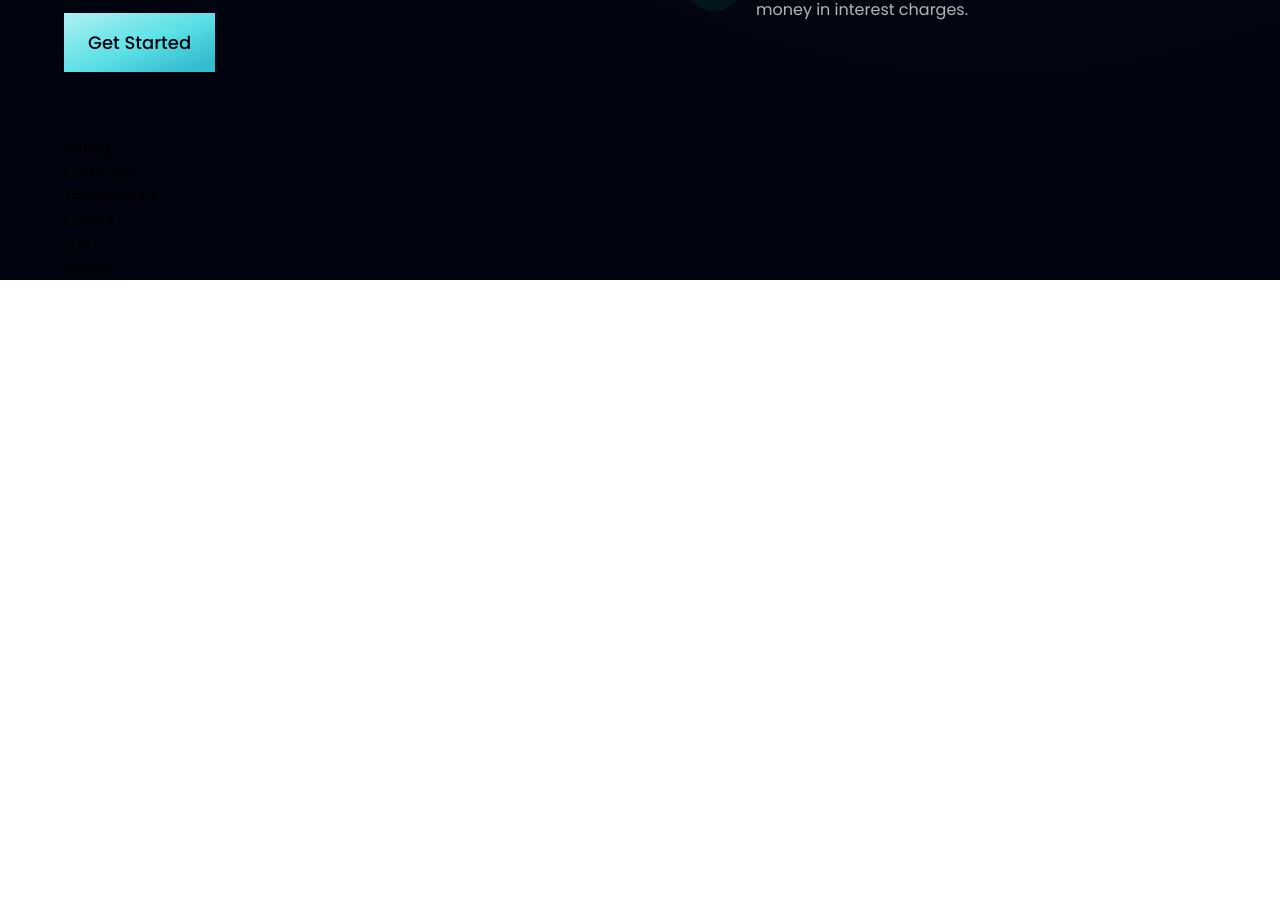
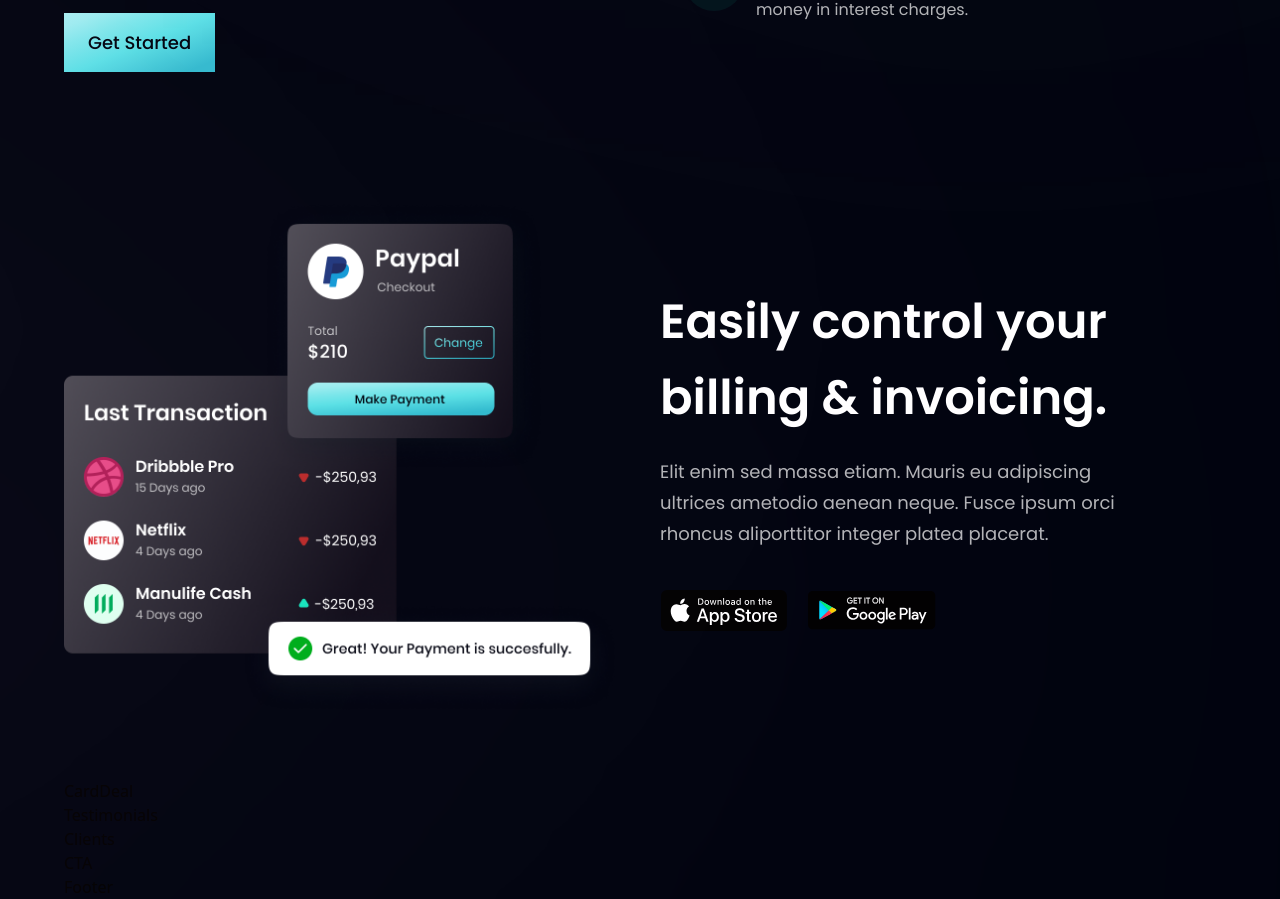
Before and after one commit to Bishal1998/modern_ui_ux, a React (Vite) app: page / in a window 1280 px wide. Shown: the part 1410-2309 px from the top of the page. Before the commit the page ends 1690 px from the top, so only its background shows below. Built offline with nearby package versions, Linux system fonts and the light colour scheme.

Commit message:
billing component

```diff
--- a/src/components/Billing.jsx
+++ b/src/components/Billing.jsx
@@ -1,9 +1,25 @@
+import { apple, bill, google } from "../assets"
+import styles, { layout } from "../style"
 
+const Billing = () => (
+    <section id='product' className={layout.sectionReverse}>
+        <div className={layout.sectionImgReverse}>
+            <img src={bill} alt="billing" className="w-[100%] h-[100%] relative z-[5]" />
 
-const Billing = () => {
-    return (
-        <div>Billing</div>
-    )
-}
+            <div className="absolute z-[3] -left-1/2 top-0 w-[50%] h-[50%] rounded-full white__gradient" />
+            <div className="absolute z-[0] w-[50%] h-[50%] -left-1/2 bottom-0 rounded-full pink__gradient" />
+        </div>
+        <div className={layout.sectionInfo}>
+            <h2 className={styles.heading2}>Easily control your <br className="sm:block hidden" /> billing & invoicing.</h2>
+            <p className={`${styles.paragraph} max-w-[470px] mt-5`}>
+                Elit enim sed massa etiam. Mauris eu adipiscing ultrices ametodio aenean neque. Fusce ipsum orci rhoncus aliporttitor integer platea placerat.
+            </p>
+            <div className="flex flex-row flex-wrap sm:mt-10 mt-6">
+                <img src={apple} alt="apple_store" className="w-[128px] h-[42px] object-contain mr-5 cursor-pointer" />
+                <img src={google} alt="google_play" className="w-[128px] h-[42px] object-contain cursor-pointer" />
+            </div>
+        </div>
+    </section>
+)
 
 export default Billing
```
